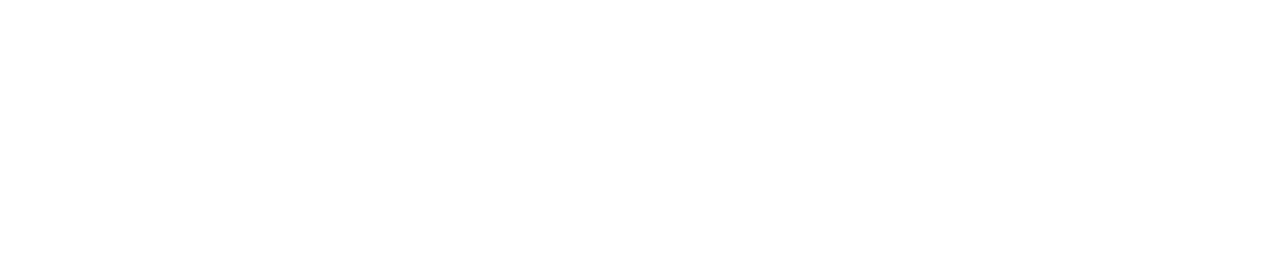
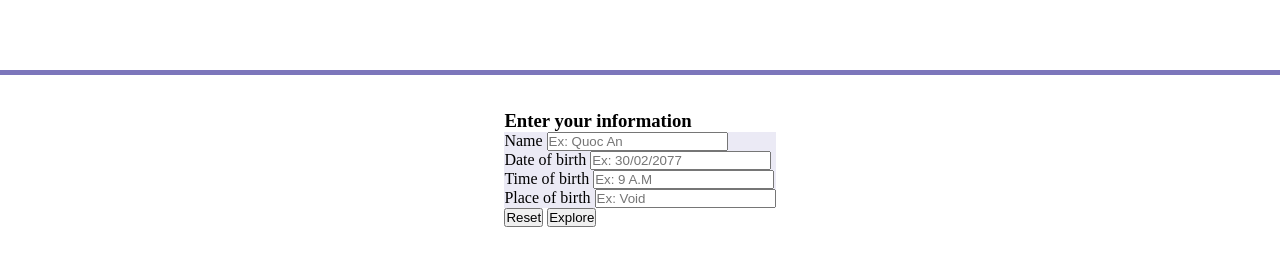
Before and after one commit to quocanuit/sky-tracker, a plain HTML site: page index.html in a window 1280 px wide. Drawn offline with Linux system fonts and the light colour scheme.

Commit message:
base html + basic css

```diff
--- a/index.html
+++ b/index.html
@@ -4,8 +4,55 @@
     <meta charset="UTF-8">
     <meta name="viewport" content="width=device-width, initial-scale=1.0">
     <title>Document</title>
+    <link rel="stylesheet" href="./styles/main.css">
 </head>
 <body>
+    <div class="main">
 
+        <div class="header"></div>
+
+        <div class="wrapper">
+            <form action="" method="POST" class="form" id="form-1">
+
+                <h3 class="desc">Enter your information</h3>
+
+                <div class="spacer"></div>
+
+                <div class="form-group-wrapper">
+                    <div class="form-group">
+                        <label for="name" class="form-label">Name</label>
+                        <input id="name" name="name" type="text" placeholder="Ex: Quoc An" />
+                        <span class="form-message"></span>
+                    </div>
+
+                    <div class="form-group">
+                        <label for="date" class="form-label">Date of birth</label>
+                        <input id="date" name="date" type="text" placeholder="Ex: 30/02/2077" />
+                        <span class="form-message"></span>
+                    </div>
+
+                    <div class="form-group">
+                        <label for="time" class="form-label">Time of birth</label>
+                        <input id="time" name="time" type="text" placeholder="Ex: 9 A.M" />
+                        <span class="form-message"></span>
+                    </div>
+
+                    <div class="form-group">
+                        <label for="place" class="form-label">Place of birth</label>
+                        <input id="place" name="place" type="text" placeholder="Ex: Void" />
+                        <span class="form-message"></span>
+                    </div>
+                </div>
+
+                <button class="form-clear">Reset</button>
+
+                <button class="form-submit">Explore</button>
+
+            </form>
+        </div>
+
+    </div>
+
+    <script src="./scripts/main.js"></script>
 </body>
 </html>
--- a/styles/main.css
+++ b/styles/main.css
@@ -0,0 +1,33 @@
+:root {
+    --theme-1: #7C76BB;
+    --theme-2: #6F42C1;
+    --theme-3: #FF87B0;
+}
+
+* {
+    padding: 0;
+    margin: 0;
+    box-sizing: border-box;
+}
+
+.header{
+    display: flex;
+    padding-top: 40px;
+    padding-bottom: 30px;
+    color: #7C76BB;
+    border-bottom: 5px solid #7C76BB;
+    margin-bottom: 35px;
+}
+
+.wrapper {
+    display: flex;
+    justify-content: center;
+}
+
+.form-group-wrapper {
+    background-color: rgba(124, 118, 187, 0.15);
+}
+
+.heading {
+    color: red;
+}
```
